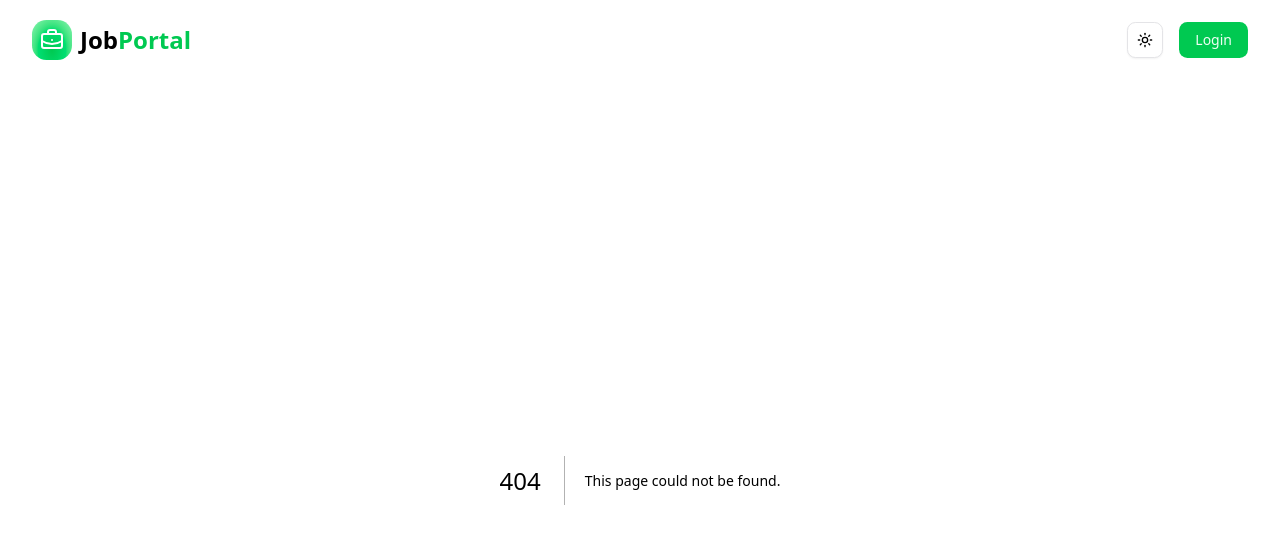
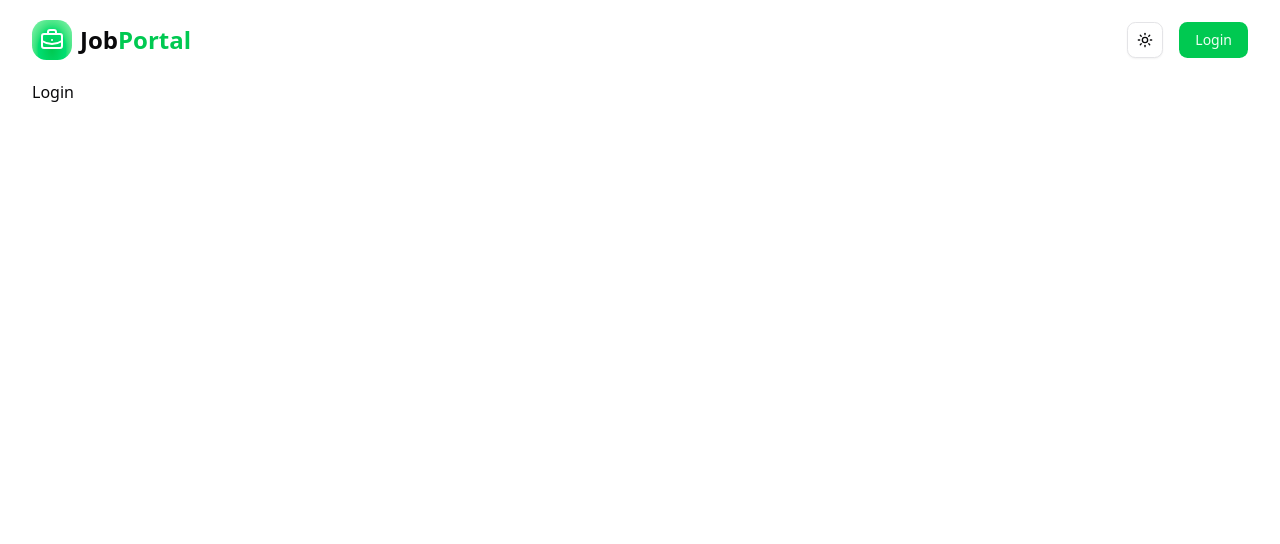
Before and after one commit to alexpetkoff/job-portal, a Next.js app: page /login in a window 1280 px wide. Before the commit this address had no page. Shown: the top 544 px of the page. Built offline with nearby package versions, Linux system fonts and the light colour scheme.

Commit message:
create login page

```diff
--- /dev/null
+++ b/app/login/page.tsx
@@ -0,0 +1,3 @@
+export default function Login() {
+  return <h1>Login</h1>;
+}
```
